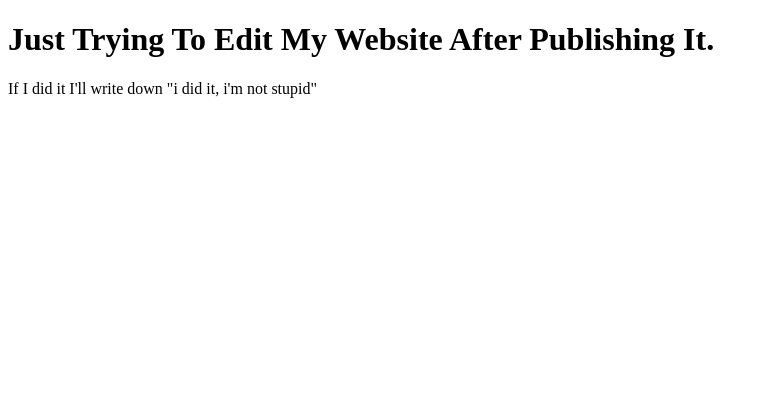
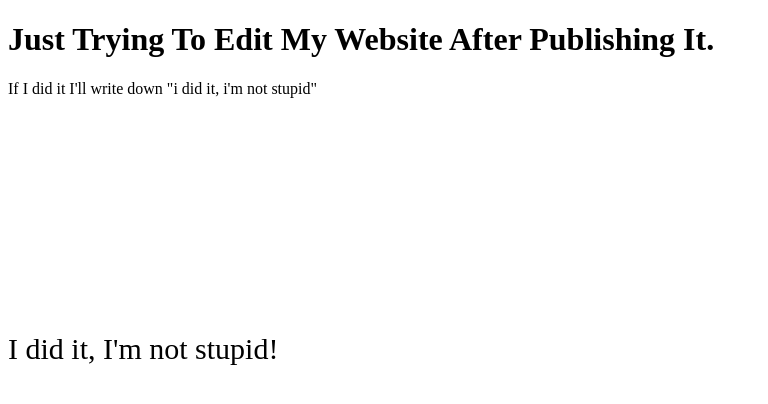
Before and after one commit to Sarah-2005/Cake, a plain HTML site: page index.html in a window 1280 px wide. Shown: the whole page, without its empty margins (0-768 px from the left). Drawn offline with Linux system fonts and the light colour scheme.

Commit message:
Update index.html

```diff
--- a/index.html
+++ b/index.html
@@ -6,5 +6,16 @@
 <body>
     <h1>Just Trying To Edit My Website After Publishing It. </h1>
     <p>If I did it I'll write down "i did it, i'm not stupid"</p>
+       <p class="yay">
+        I did it, I'm not stupid!
+    </p>
+
+  <style>
+      .yay{
+          position: absolute;
+          top: 8cm;
+          font-size: 30px;
+      }
+  </style>
 </body>
 </html>
```
